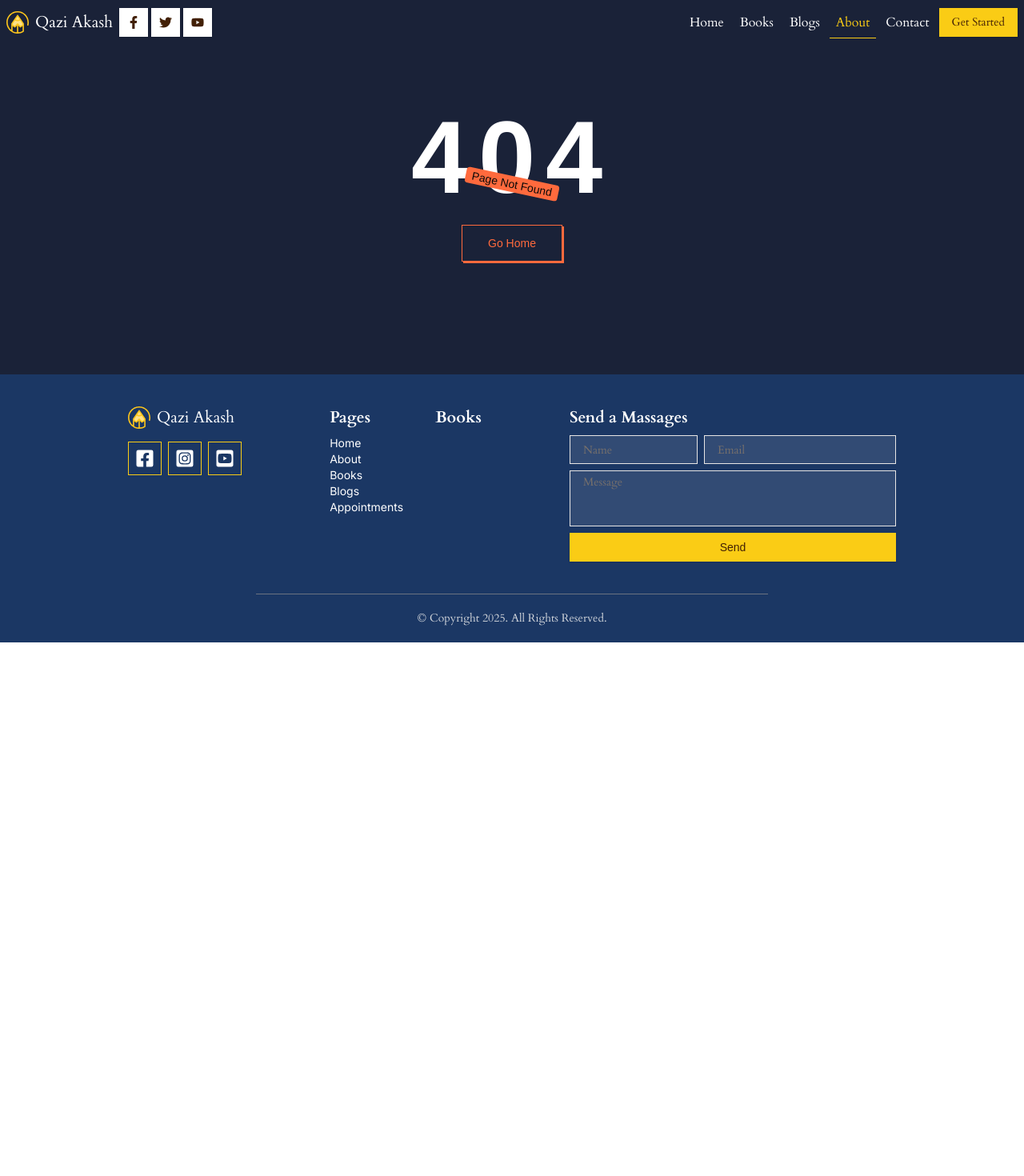
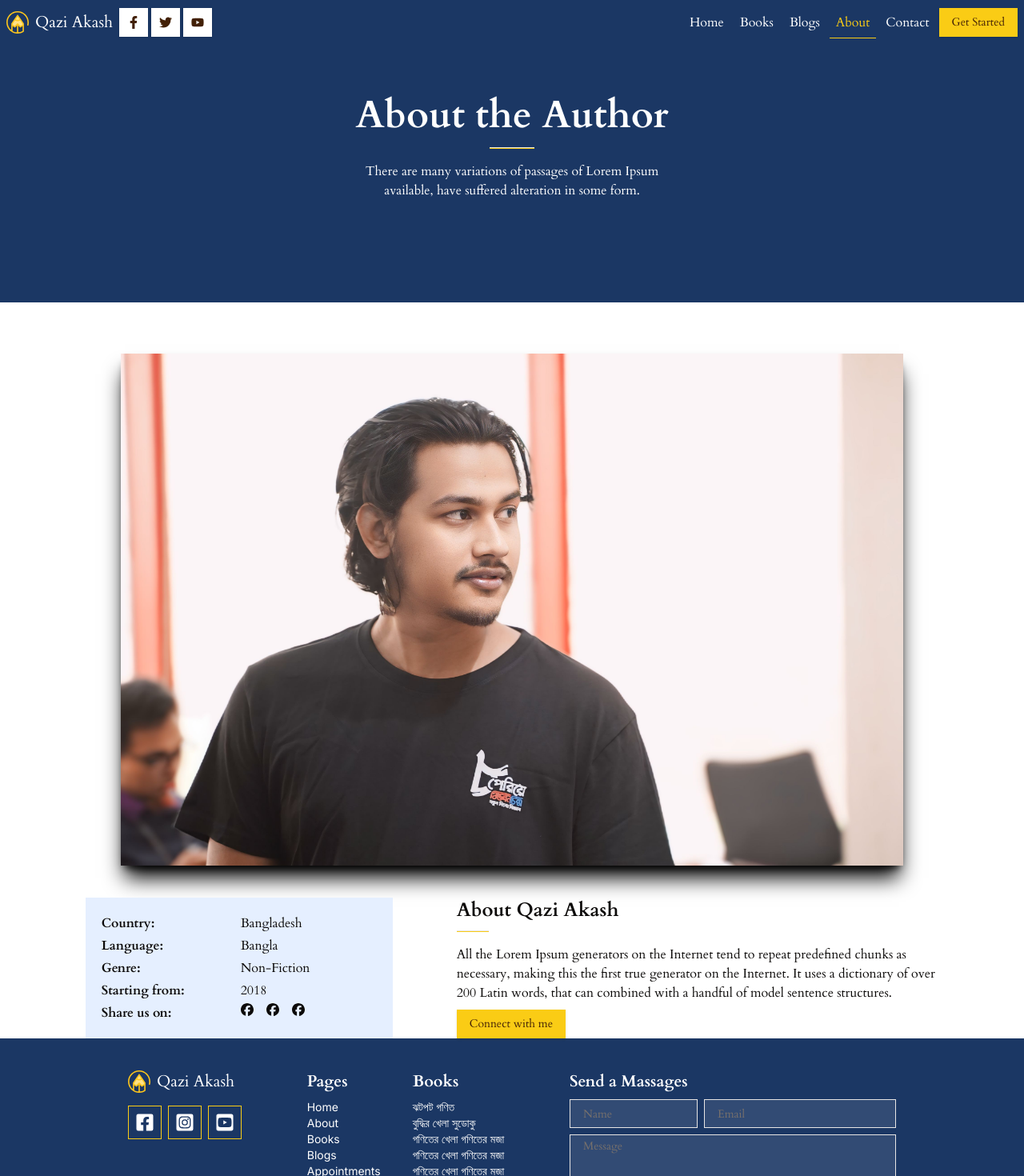
Before and after one commit to AbdullahAlMaksud/qaziakash, a Next.js app: page /about in a window 1280 px wide. Before the commit this address had no page. Shown: the top 1470 px of the page at 80% size. Before the commit the page ends 803 px from the top, so only its background shows below. Built offline with nearby package versions, Linux system fonts and the light colour scheme; a web font is replaced by a local one.

Commit message:
add: author abour page

```diff
--- a/public/data/AuthorData.json
+++ b/public/data/AuthorData.json
@@ -1,4 +1,3 @@
-[
 {
   "id": 1,
   "name": "কাজী আকাশ",
@@ -9,4 +8,3 @@
   "phone": "+880 000 000 000",
   "qrcodeURL": "/images/qr-code.png"
 }
-]
--- /dev/null
+++ b/src/app/about/page.js
@@ -0,0 +1,77 @@
+import { Button } from "@/components/ui/button";
+import Image from "next/image";
+import { FaFacebook } from "react-icons/fa6";
+
+const page = () => {
+  return (
+    <section className="-mt-16">
+      <div className="bg-deepblue py-32 text-white">
+        <div className="flex flex-col items-center font-english">
+          <h2 className="mb-4 text-center text-4xl lg:text-5xl font-bold">
+            About the Author
+          </h2>
+          <hr className="w-14 h-0.5 bg-primary mb-4 lg:mb-4" />
+          <p className="text-center w-1/3 mx-auto">
+            There are many variations of passages of Lorem Ipsum available, have
+            suffered alteration in some form.
+          </p>
+        </div>
+      </div>
+
+      <section className="bg:lightblue mt-16 ">
+        <div className="w-10/12 mx-auto">
+          <Image
+            unoptimized="true"
+            src={"/qazi_akash/QaziAkash.jpg"}
+            alt="Qazi Akash"
+            width={100}
+            height={100}
+            className="w-11/12 max-h-[40rem] object-top mb-10 object-cover mx-auto shadow-xl shadow-black"
+          />
+
+          <div className="flex gap-20">
+            <div className="grid grid-cols-2 min-w-96 font-english gap-1 p-5 bg-lightblue">
+              <h2 className="font-bold">Country:</h2>
+              <p>Bangladesh</p>
+              <h2 className="font-bold">Language:</h2>
+              <p>Bangla</p>
+              <h2 className="font-bold">Genre:</h2>
+              <p>Non-Fiction</p>
+              <h2 className="font-bold">Starting from:</h2>
+              <p>2018</p>
+
+              <h2 className="font-bold">Share us on:</h2>
+              <div className="flex gap-4">
+                <span>
+                  <FaFacebook />
+                </span>
+                <span>
+                  <FaFacebook />
+                </span>
+                <span>
+                  <FaFacebook />
+                </span>
+              </div>
+            </div>
+            <div className="font-english flex flex-col justify-between w-fit">
+              <h2 className="text-2xl font-bold pb-2">About Qazi Akash</h2>
+              <hr className="w-10 h-0.5 bg-primary mb-4 lg:mb-4" />
+              <p>
+                All the Lorem Ipsum generators on the Internet tend to repeat
+                predefined chunks as necessary, making this the first true
+                generator on the Internet. It uses a dictionary of over 200
+                Latin words, that can combined with a handful of model sentence
+                structures.
+              </p>
+              <Button className="rounded-none mt-2 w-fit">
+                Connect with me
+              </Button>
+            </div>
+          </div>
+        </div>
+      </section>
+    </section>
+  );
+};
+
+export default page;
--- a/src/app/blogs/page.js
+++ b/src/app/blogs/page.js
@@ -19,12 +19,19 @@ const Blogs = () => {
 
   return (
     <section className="-mt-16">
-      <div className="flex bg-deepblue pt-32 pb-16 flex-col items-center font-english text-white">
-        <h2 className="mb-4 text-center text-4xl lg:text-5xl font-bold">
-          Blogs
-        </h2>
-        <hr className="w-10 h-0.5 bg-primary mb-8 lg:mb-14" />
+      <div className="bg-deepblue py-32 text-white">
+        <div className="flex flex-col items-center font-english">
+          <h2 className="mb-4 text-center text-4xl lg:text-5xl font-bold">
+            Blogs
+          </h2>
+          <hr className="w-14 h-0.5 bg-primary mb-4 lg:mb-4" />
+          <p className="text-center w-1/3 mx-auto">
+            There are many variations of passages of Lorem Ipsum available, have
+            suffered alteration in some form.
+          </p>
+        </div>
       </div>
+
       <section className="flex  items-center justify-center w-11/12 mx-auto my-20">
         <div className="flex flex-col lg:flex-row gap-4 flex-wrap justify-center">
           {posts?.map((post) => (
--- a/src/app/books/page.js
+++ b/src/app/books/page.js
@@ -7,11 +7,17 @@ const Books = () => {
   const { data: books } = useBooks();
   return (
     <section className="-mt-16">
-      <div className="flex bg-deepblue pt-32 pb-16 flex-col items-center font-english text-white">
-        <h2 className="mb-4 text-center text-4xl lg:text-5xl font-bold">
-          Book Store{" "}
-        </h2>
-        <hr className="w-10 h-0.5 bg-primary mb-8 lg:mb-14" />
+      <div className="bg-deepblue py-32 text-white">
+        <div className="flex flex-col items-center font-english">
+          <h2 className="mb-4 text-center text-4xl lg:text-5xl font-bold">
+            All Books
+          </h2>
+          <hr className="w-14 h-0.5 bg-primary mb-4 lg:mb-4" />
+          <p className="text-center w-1/3 mx-auto">
+            There are many variations of passages of Lorem Ipsum available, have
+            suffered alteration in some form.
+          </p>
+        </div>
       </div>
 
       <div className="flex flex-wrap justify-center gap-4 w-11/12 lg:w-8/12 lg:mt-32 mx-auto">
--- /dev/null
+++ b/src/app/books[id]/page.js
@@ -0,0 +1,41 @@
+"use client";
+import { useBook } from "@/hooks/use-queries";
+import { useParams } from "next/navigation";
+
+const BookDetails = () => {
+  const { id } = useParams();
+  const { data: book } = useBook(id);
+
+  console.log(book);
+
+  return (
+    <section className="py-16">
+      <div className="container mx-auto px-4">
+        <div className="flex flex-col lg:flex-row gap-8">
+          {/* Book Image */}
+          <div className="lg:w-1/3">
+            <img
+              src={book?.image}
+              alt={book?.title}
+              className="w-full rounded-lg shadow-lg"
+            />
+          </div>
+
+          {/* Book Info */}
+          <div className="lg:w-2/3">
+            <h1 className="text-4xl font-bold mb-4">{book?.title}</h1>
+            <p className="text-2xl text-primary mb-4">By {book?.author}</p>
+            <div className="mb-6">
+              <p className="text-3xl font-bold text-primary">${book?.price}</p>
+            </div>
+            <div className="prose max-w-none">
+              <p>{book?.description}</p>
+            </div>
+          </div>
+        </div>
+      </div>
+    </section>
+  );
+};
+
+export default BookDetails;
--- /dev/null
+++ b/src/app/contact/page.js
@@ -0,0 +1,20 @@
+const page = () => {
+  return (
+    <section className="-mt-16">
+      <div className="bg-deepblue py-32 text-white">
+        <div className="flex flex-col items-center font-english">
+          <h2 className="mb-4 text-center text-4xl lg:text-5xl font-bold">
+            Connect with Author
+          </h2>
+          <hr className="w-14 h-0.5 bg-primary mb-4 lg:mb-4" />
+          <p className="text-center w-1/3 mx-auto">
+            There are many variations of passages of Lorem Ipsum available, have
+            suffered alteration in some form.
+          </p>
+        </div>
+      </div>
+    </section>
+  );
+};
+
+export default page;
--- a/src/components/footer/footer.jsx
+++ b/src/components/footer/footer.jsx
@@ -13,7 +13,7 @@ import { Input } from "../ui/input";
 import { Textarea } from "../ui/textarea";
 
 const Footer = () => {
-  const { books } = useBooks();
+  const { data: books } = useBooks();
   const { toast } = useToast();
 
   const handleSubmit = (e) => {
--- a/src/hooks/use-queries.js
+++ b/src/hooks/use-queries.js
@@ -1,4 +1,9 @@
-import { fetchAuthor, fetchBlogsPosts, fetchBooks } from "@/lib/api-functions";
+import {
+  fetchAuthor,
+  fetchBlogsPosts,
+  fetchBooks,
+  fetchSingleBook,
+} from "@/lib/api-functions";
 import { useQuery } from "@tanstack/react-query";
 
 export const useBooks = () => {
@@ -23,3 +28,11 @@ export const useAuthor = () => {
     staleTime: 5 * 60 * 1000,
   });
 };
+
+export const useBook = (id) => {
+  return useQuery({
+    queryKey: ["book", id],
+    queryFn: () => fetchSingleBook(id),
+    staleTime: 5 * 60 * 1000,
+  });
+};
--- a/src/lib/api-functions.js
+++ b/src/lib/api-functions.js
@@ -13,3 +13,8 @@ export const fetchAuthor = async () => {
   const { data } = await axiosInstance.get("/AuthorData.json");
   return data;
 };
+
+export const fetchSingleBook = async (id) => {
+  const { data } = await axiosInstance.get("/BooksData.json");
+  return data.find(book => book.id === id);
+};
--- a/src/pages/home/books/books.jsx
+++ b/src/pages/home/books/books.jsx
@@ -1,9 +1,9 @@
 "use client";
 import TitleOne from "@/components/shared/titleOne/titleOne";
-import { Button } from "@/components/ui/button";
 import { useBooks } from "@/hooks/use-queries";
 // import { useBooks } from "@/hooks/services/booksData";
 import Image from "next/image";
+import Link from "next/link";
 import { useState } from "react";
 
 const Books = () => {
@@ -71,9 +71,12 @@ const Books = () => {
                   </div>
                 </div>
 
-                <Button className="border bg-transparent shadow-none border-primary py-5 w-fit px-7 rounded-none mt-4">
+                <Link
+                  href={`/books/${book.id}`}
+                  className="border bg-transparent shadow-none border-primary py-5 w-fit px-7 rounded-none mt-4"
+                >
                   বিস্তারিত দেখুন
-                </Button>
+                </Link>
               </div>
             </div>
           ))}
--- a/src/pages/home/books_slider/booksSlider.jsx
+++ b/src/pages/home/books_slider/booksSlider.jsx
@@ -36,9 +36,6 @@ const BooksSlider = () => {
               slidesPerView: 4,
               spaceBetween: 30,
             },
-          }}
-          pagination={{
-            clickable: true,
           }}
           navigation={{
             prevEl: ".swiper-button-prev-custom",
```
Lines whose indentation alone changed are shown as unchanged.
